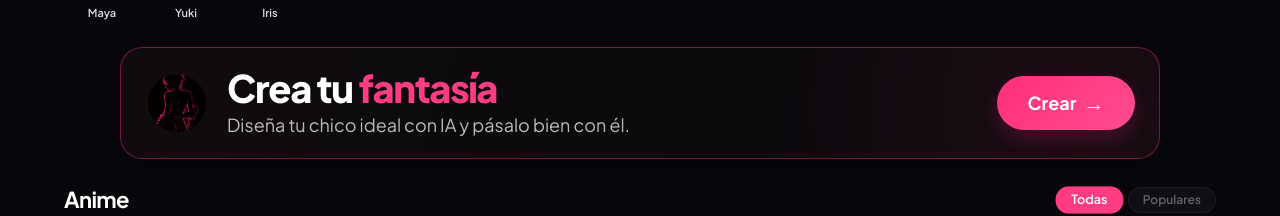
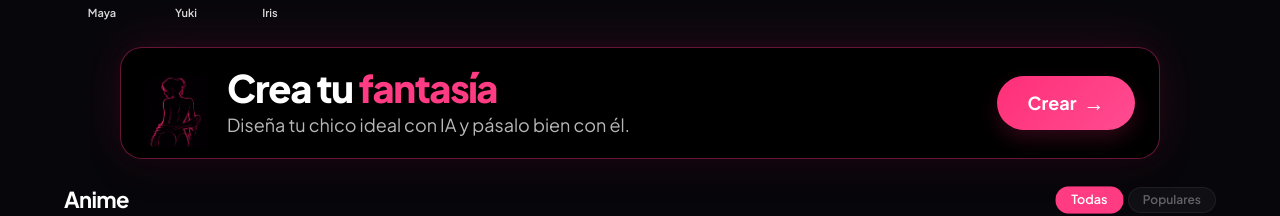
Before and after one commit to 3737631/luciaia, a Next.js app: page /luciaia/anime in a window 1280 px wide. Shown: the part 1152-1368 px from the top of the page. Built offline with nearby package versions, Linux system fonts and the light colour scheme.

Commit message:
fix: restore FantasyCTA CSS to match deploy #375 (background, image 72×72, z-index)

```diff
--- a/src/app/globals.css
+++ b/src/app/globals.css
@@ -504,22 +504,19 @@ body {
   border: 1px solid rgba(255, 56, 132, 0.4);
   border-radius: 22px;
 
-  background:
-    radial-gradient(
-      circle at 90% 50%,
-      rgba(255, 48, 122, 0.065),
-      transparent 33%
-    ),
-    linear-gradient(
-      110deg,
-      #100b0f 0%,
-      #09090b 62%,
-      #0e090d 100%
-    );
+  background: #000;
 
   box-shadow:
+    0 -4px 50px rgba(255, 56, 132, 0.13),
     0 12px 30px rgba(0, 0, 0, 0.3),
     0 0 18px rgba(255, 47, 120, 0.035);
+}
+
+.nuvia-fantasy-cta__button,
+.nuvia-fantasy-cta__copy,
+.nuvia-fantasy-cta__icon {
+  position: relative;
+  z-index: 1;
 }
 
 .nuvia-fantasy-cta__icon {
@@ -528,7 +525,6 @@ body {
   justify-content: center;
 
   width: 64px;
-  height: 64px;
 
   margin: 0;
   padding: 0;
@@ -550,10 +546,12 @@ body {
 
 .nuvia-fantasy-cta__image {
   display: block;
-  width: 58px;
-  height: 58px;
-  border-radius: 50%;
+  width: 72px;
+  height: 72px;
+  border-radius: 12px;
   object-fit: cover;
+  align-self: flex-end;
+  margin-bottom: -18px;
 }
 
 .nuvia-fantasy-cta__copy {
```
